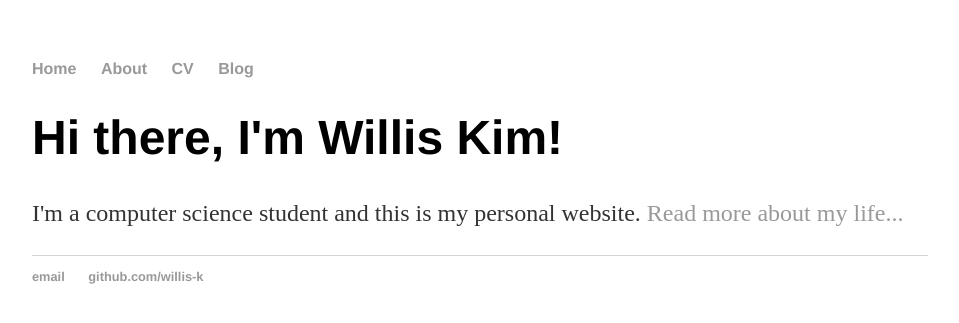
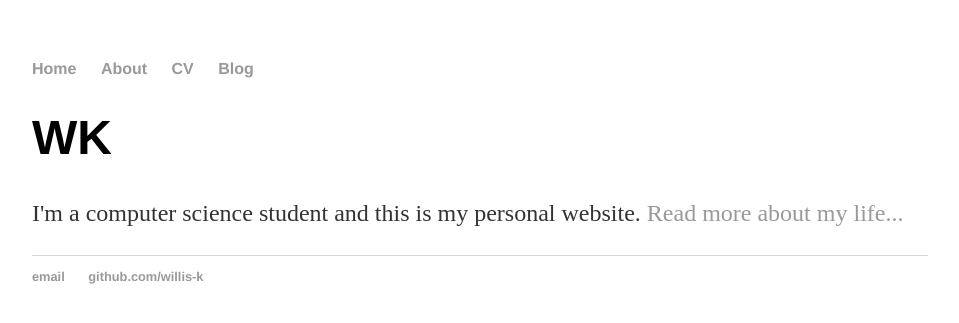
Before and after one commit to willis-k/willis-k.github.io, a Jekyll site: the page built from index.html, in a window 1280 px wide. Shown: the top 323 px of the page, without its empty margins (160-1119 px from the left). Built offline with Jekyll 4.4.1, drawn with Linux system fonts in a browser that asks for light colours.

Commit message:
Update index.html

```diff
--- a/index.html
+++ b/index.html
@@ -3,6 +3,6 @@ layout: default
 title: Willis Kim
 ---
 <div class="blurb">
-	<h1>Hi there, I'm Willis Kim!</h1>
+	<h1>WK</h1>
 	<p>I'm a computer science student and this is my personal website. <a href="/about">Read more about my life...</a></p>
 </div><!-- /.blurb -->
```
